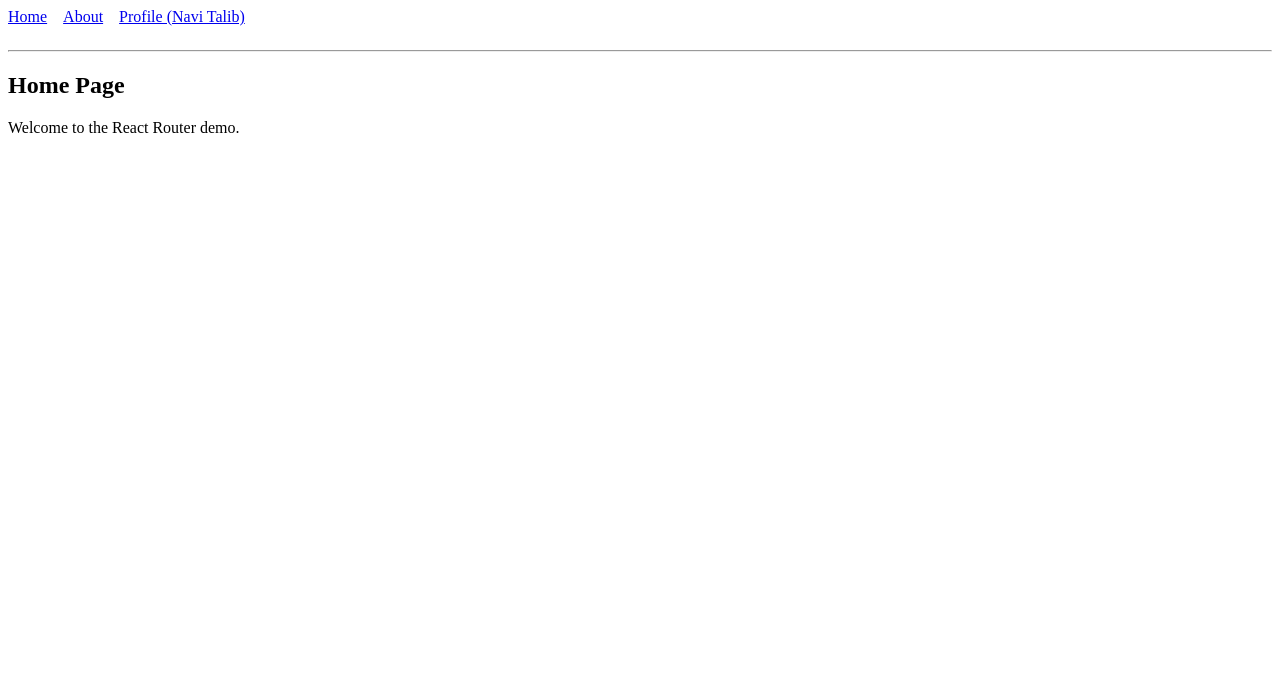
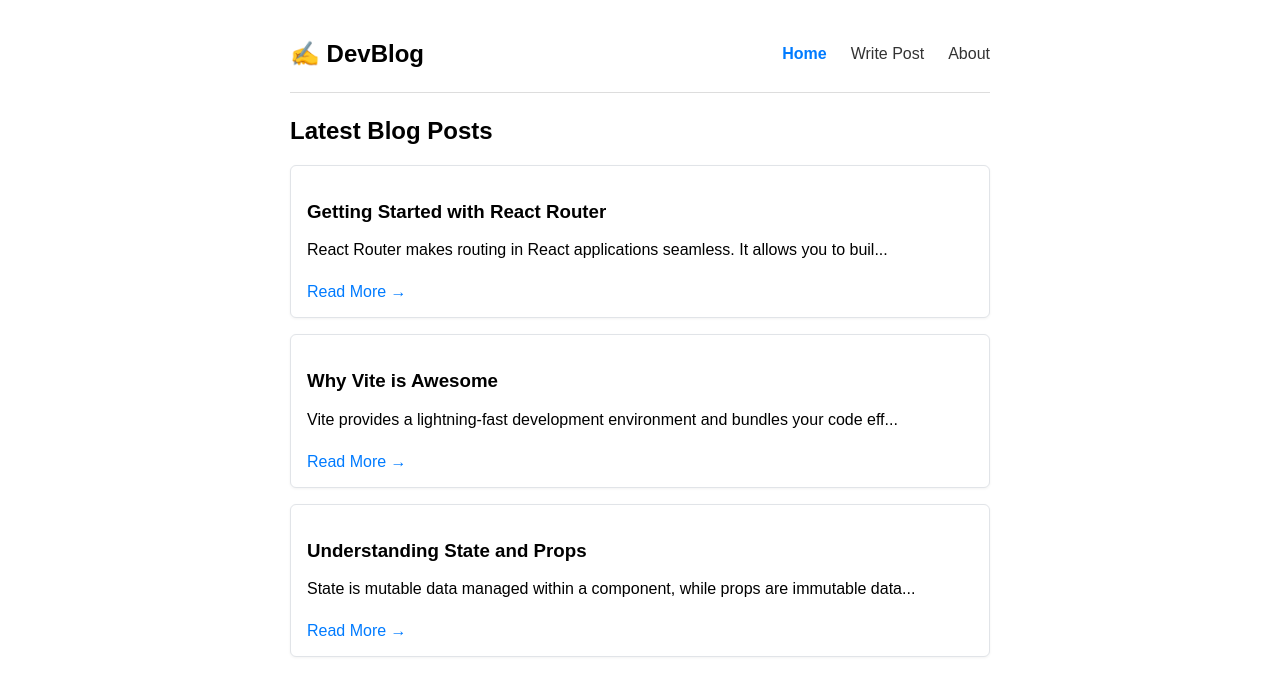
Before and after one commit to NaviTalib/Basic-React-Tailwind-Projects, a React (Vite) app in the folder basic-practice/: page / in a window 1280 px wide. Shown: the top 696 px of the page. Built offline with nearby package versions, Linux system fonts and the light colour scheme.

Commit message:
some updates

```diff
--- a/basic-practice/src/App.jsx
+++ b/basic-practice/src/App.jsx
@@ -6,6 +6,7 @@ import Form from './components/Form'
 import ControlledForm from './components/ControlledForm'
 import UncontrolledForm from './components/UncontrolledForm'
 import RouterAppEx from './components/RouterAppEx'
+import SimpleBlog from './components/SimpleBlog'
 
 
 const App = () => {
@@ -46,7 +47,8 @@ const App = () => {
       <UserStatus isOnline = {true} />
       <ControlledForm />
       <UncontrolledForm /> */}
-      <RouterAppEx />
+      {/* <RouterAppEx /> */}
+      <SimpleBlog />
 
     </div>
   )
--- /dev/null
+++ b/basic-practice/src/components/SimpleBlog.jsx
@@ -0,0 +1,271 @@
+import React, { useState } from 'react';
+import { BrowserRouter, Routes, Route, Link, NavLink, useParams, useNavigate } from 'react-router';
+
+// ==========================================
+// 1. DUMMY DATA & INITIAL STATE
+// ==========================================
+const initialPosts = [
+  {
+    id: '1',
+    title: 'Getting Started with React Router',
+    content: 'React Router makes routing in React applications seamless. It allows you to build single-page applications with multiple views and synchronized URLs.'
+  },
+  {
+    id: '2',
+    title: 'Why Vite is Awesome',
+    content: 'Vite provides a lightning-fast development environment and bundles your code efficiently using Rollup under the hood for production.'
+  },
+  {
+    id: '3',
+    title: 'Understanding State and Props',
+    content: 'State is mutable data managed within a component, while props are immutable data passed down from parent components.'
+  },
+];
+
+// ==========================================
+// 2. PAGE COMPONENTS
+// ==========================================
+
+// Home Page: Displays the list of all blog posts
+function Home({ posts }) {
+  return (
+    <div>
+      <h2>Latest Blog Posts</h2>
+      {posts.length === 0 ? (
+        <p>No posts available yet. Be the first to add one!</p>
+      ) : (
+        <div style={{ display: 'flex', flexDirection: 'column', gap: '1rem' }}>
+          {posts.map((post) => (
+            <div key={post.id} style={styles.card}>
+              <h3>{post.title}</h3>
+              <p>{post.content.substring(0, 80)}...</p>
+              {/* Link to dynamic article page */}
+              <Link to={`/posts/${post.id}`} style={styles.readMoreBtn}>
+                Read More &rarr;
+              </Link>
+            </div>
+          ))}
+        </div>
+      )}
+    </div>
+  );
+}
+
+// Single Article Page: Dynamic route reading an ID from the URL
+function SinglePost({ posts }) {
+  const { id } = useParams(); // Extracts the :id from the URL path
+  const navigate = useNavigate();
+
+  // Find the post that matches the ID from the URL
+  const post = posts.find((p) => p.id === id);
+
+  if (!post) {
+    return (
+      <div>
+        <h3>Article Not Found</h3>
+        <p>The article you are looking for does not exist or has been removed.</p>
+        <button onClick={() => navigate('/')}>Back to Home</button>
+      </div>
+    );
+  }
+
+  return (
+    <div>
+      <button onClick={() => navigate(-1)} style={{ marginBottom: '1rem' }}>
+        &larr; Back
+      </button>
+      <h2>{post.title}</h2>
+      <p style={{ lineHeight: '1.6', fontSize: '1.1rem' }}>{post.content}</p>
+    </div>
+  );
+}
+
+// New Post Form: Demonstrates programmatic redirection after submission
+function CreatePost({ onAddPost }) {
+  const [title, setTitle] = useState('');
+  const [content, setContent] = useState('');
+  const navigate = useNavigate(); // Hook for programmatic navigation
+
+  const handleSubmit = (e) => {
+    e.preventDefault();
+    if (!title.trim() || !content.trim()) return;
+
+    const newPost = {
+      id: Date.now().toString(), // Generate a unique ID using timestamp
+      title,
+      content,
+    };
+
+    onAddPost(newPost); // Update parent state
+
+    // Programmatically redirect user back to home page after publishing
+    navigate('/');
+  };
+
+  return (
+    <div>
+      <h2>Create a New Article</h2>
+      <form onSubmit={handleSubmit} style={styles.form}>
+        <div style={styles.inputGroup}>
+          <label>Title:</label>
+          <input
+            type="text"
+            value={title}
+            onChange={(e) => setTitle(e.target.value)}
+            placeholder="Enter article title..."
+            style={styles.input}
+          />
+        </div>
+        <div style={styles.inputGroup}>
+          <label>Content:</label>
+          <textarea
+            value={content}
+            onChange={(e) => setContent(e.target.value)}
+            placeholder="Write your article content..."
+            rows="5"
+            style={styles.input}
+          />
+        </div>
+        <button type="submit" style={styles.submitBtn}>Publish Post</button>
+      </form>
+    </div>
+  );
+}
+
+// About Page
+function About() {
+  return (
+    <div>
+      <h2>About This Blog</h2>
+      <p>This is a sample blogging platform built to demonstrate routing capabilities using React Router.</p>
+    </div>
+  );
+}
+
+// 404 Page (Catch-all route)
+function NotFound() {
+  return (
+    <div style={{ textAlign: 'center', marginTop: '3rem' }}>
+      <h2>404 - Page Not Found</h2>
+      <p>Oops! The page you are looking for doesn't exist.</p>
+      <Link to="/" style={{ color: '#007bff' }}>Return to Home</Link>
+    </div>
+  );
+}
+
+// ==========================================
+// 3. MAIN APP & LAYOUT CONFIGURATION
+// ==========================================
+export default function SimpleBlog() {
+  const [posts, setPosts] = useState(initialPosts);
+
+  const handleAddPost = (newPost) => {
+    setPosts([newPost, ...posts]); // Add new post to the beginning of array
+  };
+
+  return (
+    <BrowserRouter>
+      <div style={styles.container}>
+        {/* Navigation Bar */}
+        <nav style={styles.navbar}>
+          <h1 style={{ margin: 0, fontSize: '1.5rem' }}>✍️ DevBlog</h1>
+          <div style={styles.navLinks}>
+            <NavLink
+              to="/"
+              style={({ isActive }) => ({ ...styles.link, fontWeight: isActive ? 'bold' : 'normal', color: isActive ? '#007bff' : '#333' })}
+            >
+              Home
+            </NavLink>
+            <NavLink
+              to="/create"
+              style={({ isActive }) => ({ ...styles.link, fontWeight: isActive ? 'bold' : 'normal', color: isActive ? '#007bff' : '#333' })}
+            >
+              Write Post
+            </NavLink>
+            <NavLink
+              to="/about"
+              style={({ isActive }) => ({ ...styles.link, fontWeight: isActive ? 'bold' : 'normal', color: isActive ? '#007bff' : '#333' })}
+            >
+              About
+            </NavLink>
+          </div>
+        </nav>
+
+        <hr style={{ margin: '1.5rem 0', border: '0', borderTop: '1px solid #ddd' }} />
+
+        {/* Routes Component Mapping URLs to Views */}
+        <Routes>
+          <Route path="/" element={<Home posts={posts} />} />
+          <Route path="/posts/:id" element={<SinglePost posts={posts} />} />
+          <Route path="/create" element={<CreatePost onAddPost={handleAddPost} />} />
+          <Route path="/about" element={<About />} />
+          {/* Catch-all route for any incorrect URLs */}
+          <Route path="*" element={<NotFound />} />
+        </Routes>
+      </div>
+    </BrowserRouter>
+  );
+}
+
+// ==========================================
+// 4. BASIC STYLING OBJECTS
+// ==========================================
+const styles = {
+  container: {
+    maxWidth: '700px',
+    margin: '0 auto',
+    padding: '2rem',
+    fontFamily: 'Arial, sans-serif',
+  },
+  navbar: {
+    display: 'flex',
+    justifyContent: 'space-between',
+    alignItems: 'center',
+  },
+  navLinks: {
+    display: 'flex',
+    gap: '1.5rem',
+  },
+  link: {
+    textDecoration: 'none',
+  },
+  card: {
+    border: '1px solid #e1e4e8',
+    borderRadius: '6px',
+    padding: '1rem',
+    backgroundColor: '#fff',
+    boxShadow: '0 1px 3px rgba(0,0,0,0.05)',
+  },
+  readMoreBtn: {
+    display: 'inline-block',
+    marginTop: '0.5rem',
+    textDecoration: 'none',
+    color: '#007bff',
+    fontWeight: '500',
+  },
+  form: {
+    display: 'flex',
+    flexDirection: 'column',
+    gap: '1rem',
+  },
+  inputGroup: {
+    display: 'flex',
+    flexDirection: 'column',
+    gap: '0.3rem',
+  },
+  input: {
+    padding: '0.5rem',
+    fontSize: '1rem',
+    borderRadius: '4px',
+    border: '1px solid #ccc',
+  },
+  submitBtn: {
+    padding: '0.6rem 1rem',
+    backgroundColor: '#28a745',
+    color: 'white',
+    border: 'none',
+    borderRadius: '4px',
+    fontSize: '1rem',
+    cursor: 'pointer',
+  }
+};
```
